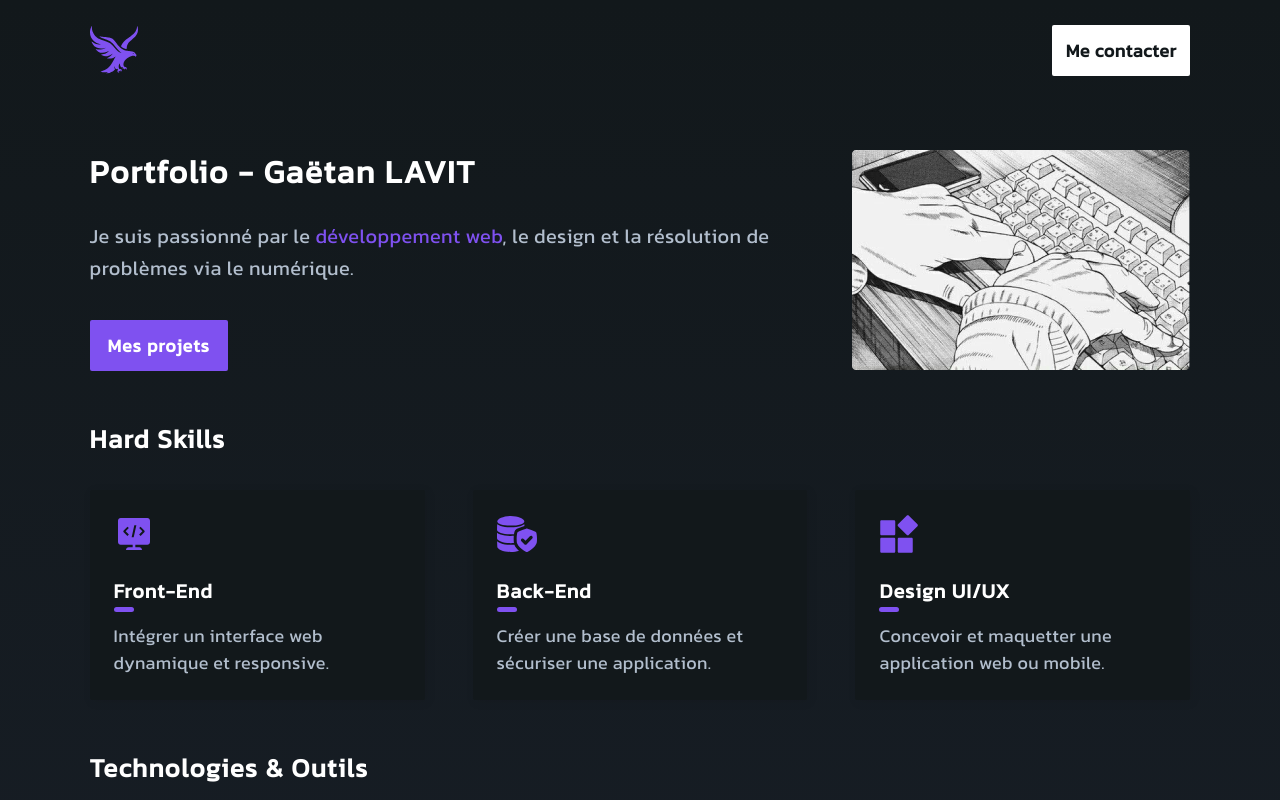
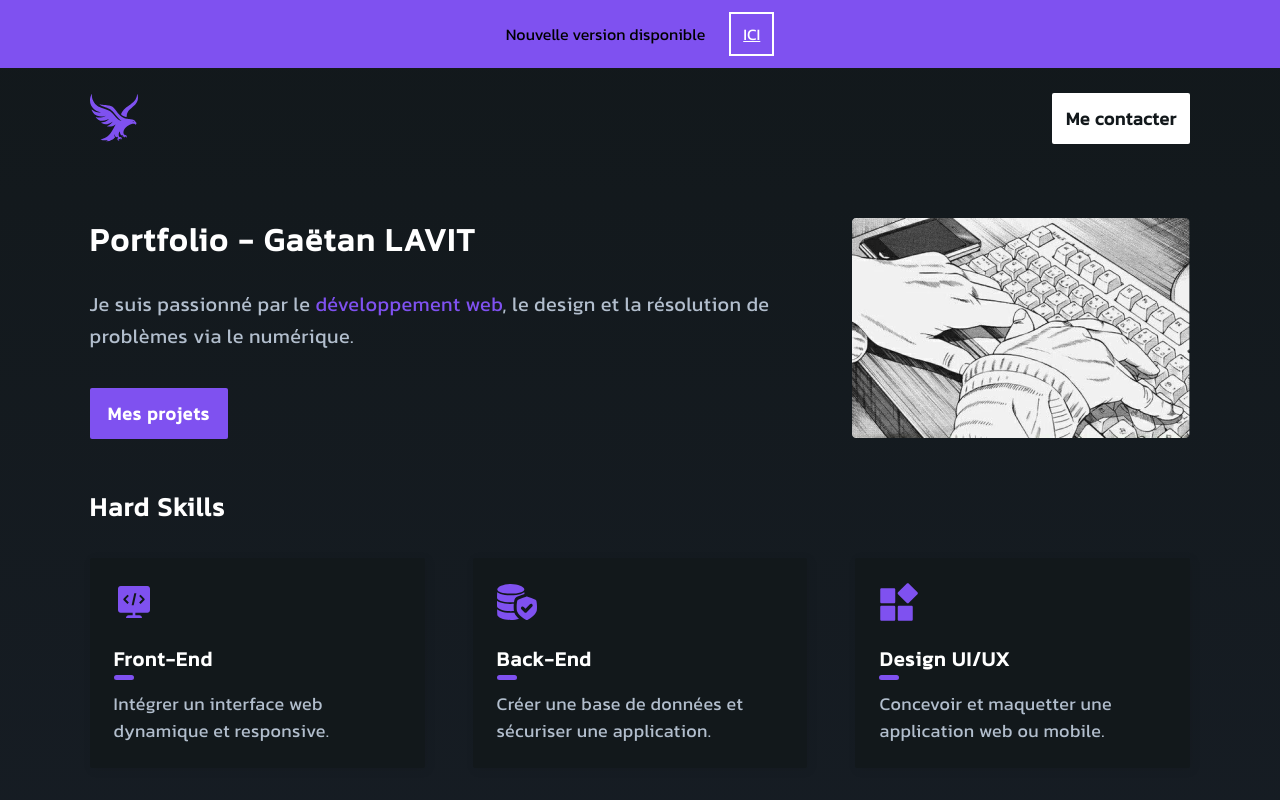
Before and after one commit to LAVITGaetan/portfolio2024, an Angular app: page / in a window 1280 px wide. Shown: the top 800 px of the page. Built offline with nearby package versions, Linux system fonts and the light colour scheme.

Commit message:
add redirect

```diff
--- a/src/app/app.component.html
+++ b/src/app/app.component.html
@@ -1,3 +1,4 @@
+<app-topbar></app-topbar>
 <app-navbar></app-navbar>
 <app-hero></app-hero>
 <app-skill></app-skill>
--- a/src/app/app.module.ts
+++ b/src/app/app.module.ts
@@ -10,6 +10,7 @@ import { ProjectComponent } from './views/project/project.component';
 import { ContactComponent } from './views/contact/contact.component';
 import { FooterComponent } from './views/footer/footer.component';
 import { ReactiveFormsModule } from '@angular/forms';
+import { TopbarComponent } from './topbar/topbar.component';
 
 @NgModule({
   declarations: [
@@ -20,7 +21,8 @@ import { ReactiveFormsModule } from '@angular/forms';
     TechComponent,
     ProjectComponent,
     ContactComponent,
-    FooterComponent
+    FooterComponent,
+    TopbarComponent
   ],
   imports: [
     BrowserModule,
--- /dev/null
+++ b/src/app/topbar/topbar.component.css
@@ -0,0 +1,17 @@
+.topbar {
+    width: 100%;
+    padding: 12px;
+    display: flex;
+    align-items: center;
+    justify-content: center;
+    background: var(--clr-accent);
+    gap:24px;
+}
+
+.topbar-button {
+    padding: 8px 12px;
+    border: 2px solid white;
+    color: white;
+    display: block;
+
+}
--- /dev/null
+++ b/src/app/topbar/topbar.component.html
@@ -0,0 +1 @@
+<div class="topbar">Nouvelle version disponible <a class="topbar-button" href="https://www.lavitgaetan.dev/">ICI</a></div>
```
Also changed, not shown: src/app/topbar/topbar.component.ts (added, +10 -0 lines), 1 other file (tests, documents, lock files or other folders).
